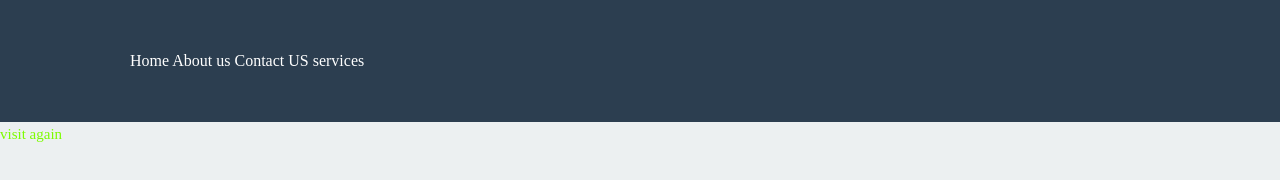
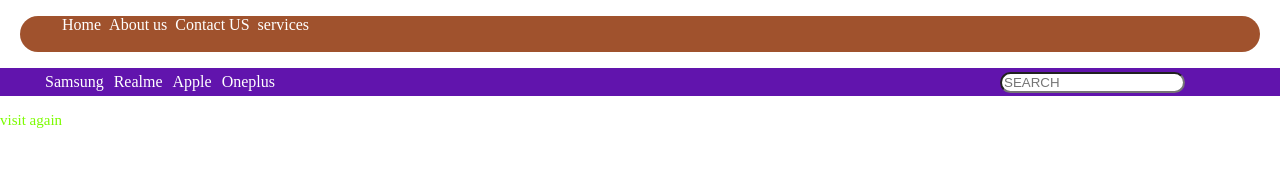
Before and after one commit to hemanta003/testing, a plain HTML site: page index.html in a window 1280 px wide. Drawn offline with Linux system fonts and the light colour scheme.

Commit message:
recreate nav bar and menu

```diff
--- /dev/null
+++ b/bk.css
@@ -0,0 +1,61 @@
+body{
+padding: 0%;
+margin: 0%;
+
+}
+
+
+
+.menu{
+    background-color: sienna;
+    margin: 13px 20px;
+    border-radius: 36px;
+}
+
+.menu a{
+padding: 2px 2px;
+text-decoration: none;
+color: #fff;
+}
+.menu ul a:hover{
+    background-color: orangered;
+}
+.navbar {
+    background-color: rgb(97, 20, 173);
+    color: #fff;
+    line-height: 1em;
+}
+.navbar ul{
+    overflow: auto;
+
+}
+
+.search{
+
+    float: right;
+    color: white;
+    padding: 20px 75px;
+
+
+}
+.navbar input{
+    border: 2px solid black;
+    border-radius: 4px;
+    padding: 3px;
+}
+
+input{
+    border-radius: 40px;
+}
+
+.navbar li{
+    float:left ;
+    list-style: none;
+    padding: 3px 2px;
+    margin: 3px 3px;
+
+}
+.navbar ul li:hover{
+    background-color: aqua;
+    color: black;
+}
--- a/index.html
+++ b/index.html
@@ -2,28 +2,43 @@
 <html lang="en">
 
 <head>
-    <link rel="stylesheet" href="background.css">
+    <link rel="stylesheet" href="/bk.css">
     <meta charset="UTF-8">
     <meta http-equiv="X-UA-Compatible" content="IE=edge">
     <meta name="viewport" content="width=device-width, initial-scale=1.0">
-    <style>
-        @import url('https://fonts.googleapis.com/css2?family=Roboto+Condensed&display=swap');
-    </style>
-    <title>All Shopping Sites</title>
+        <title>All Shopping Sites</title>
+   <style>
+       .list li{
 
+    list-style: none;
+    float:inline;
+}
+   </style>
 </head>
 
 <body>
     <header>
-    <nav>
-        <ul class="menu">
+    <nav class="menu">
+        <ul >
         <a href="/website/home.html" target="_blank">Home</a>
         <a href="/website/about.html" target="_blank">About us</a>
         <a href="/website/contact.html" target="_blank">Contact US</a>
-        <a href="/website/service.html">services</a>
+        <a href="/website/service.html">services</a><br><br>
+        <div class="search">
+<input type="text" name="search" id="search" placeholder="SEARCH">
+
+        </div>
 
     </ul>
 
+    </nav>
+    <nav class="navbar">
+        <ul>
+        <li>Samsung</li>
+        <li>Realme</li>
+        <li>Apple</li>
+        <li>Oneplus</li>
+    </ul>
     </nav>
 </header>
 
```
